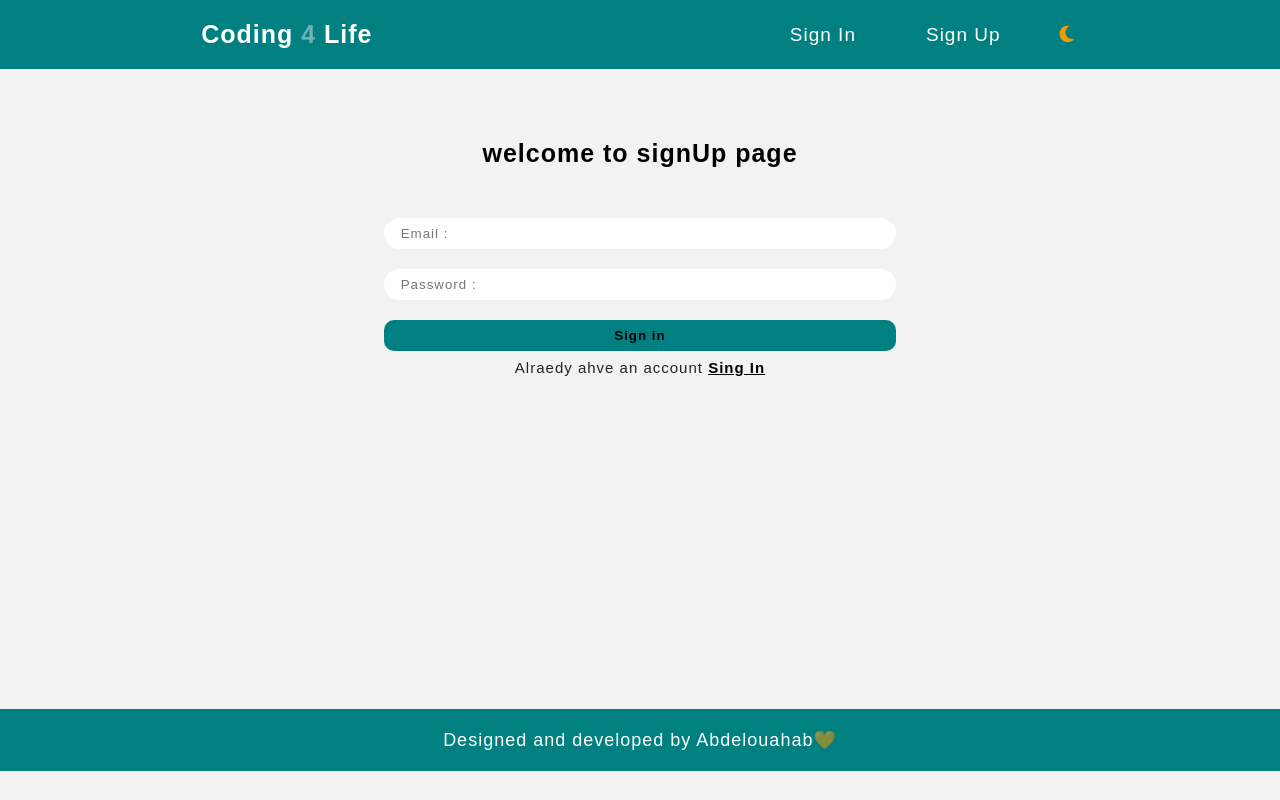
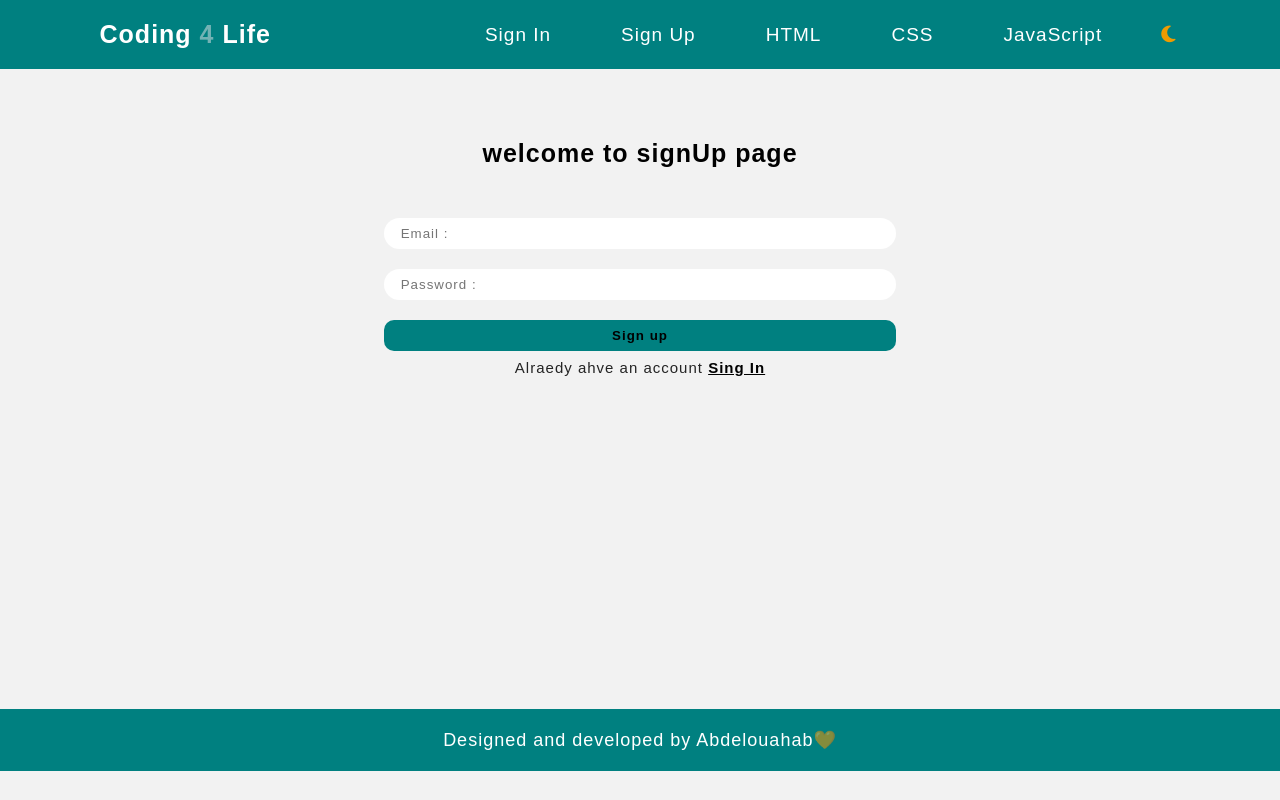
Before and after one commit to Afanasususer/reactapp, a React (Create React App) app: page /SignUp in a window 1280 px wide. Built offline with nearby package versions, Linux system fonts and the light colour scheme; no server answers.

Commit message:
new commit

```diff
--- a/package.json
+++ b/package.json
@@ -9,6 +9,7 @@
     "firebase": "^10.11.0",
     "react": "^18.2.0",
     "react-dom": "^18.2.0",
+    "react-firebase-hooks": "^5.1.1",
     "react-helmet-async": "^2.0.4",
     "react-router-dom": "^6.22.3",
     "react-scripts": "5.0.1",
--- a/src/component/hearder.js
+++ b/src/component/hearder.js
@@ -1,19 +1,21 @@
-import {useContext} from "react";
- import ThemeContext from "../context/Datacontext";
+import { useContext } from "react";
+import ThemeContext from "../context/Datacontext";
 
 import { NavLink, Link } from "react-router-dom";
 import "./Header.css";
 
+import { useAuthState } from "react-firebase-hooks/auth";
+import { auth } from "../firebase/config";
+import {signOut } from "firebase/auth";
+
 export default function Hearder() {
-  const {name, clss, changeName, changeTheme} = useContext(ThemeContext);
-
-
-
-
+  const [user, loading, error] = useAuthState(auth);
+  const { clss, changeTheme } = useContext(ThemeContext);
 
   return (
     // <div className= "header">
-    <div className= "header">
+    <div className="header">
+
       <header className="hide-when-mobile">
         {/* had l3onwan redo ilnk dyal lhome */}
         <Link to="/home">
@@ -23,6 +25,46 @@ export default function Hearder() {
         </Link>
 
         <ul className="flex">
+          {user &&
+            <li onClick={() => { signOut(auth).then(() => {
+              // Sign-out successful.
+            }).catch((error) => {
+              // An error happened.
+            }); }} className="main-list">
+              <NavLink className="main-link" to="/SignIn">
+                Log out
+              </NavLink>
+            </li>
+          }
+
+          {!user && (
+            <>
+              {/* det parent 5awi bch ma t5assarlich flexbox dyal lheader */}
+              <li
+                onClick={() => {
+                  signOut(auth)
+                    .then(() => {
+                      // Sign-out successful.
+                    })
+                    .catch((error) => {
+                      // An error happened.
+                    });
+                }}
+                className="main-list"
+              >
+                <NavLink className="main-link" to="/SignIn">
+                  Sign In
+                </NavLink>
+              </li>
+
+              <li className="main-list">
+                <NavLink className="main-link" to="/SignUp">
+                  Sign Up
+                </NavLink>
+              </li>
+            </>
+          )}
+
           <li className="main-list">
             <NavLink className="main-link" to="/html">
               HTML
@@ -79,7 +121,11 @@ export default function Hearder() {
 
           {/* Dark & light mode button  */}
           <li className="main-list">
-            <div onClick={() => { changeTheme( clss === "light" ? "dark" : "light" )  }}>
+            <div
+              onClick={() => {
+                changeTheme(clss === "light" ? "dark" : "light");
+              }}
+            >
               <i className="fa-solid fa-sun"></i>
               <i class="fa-solid fa-moon"></i>
             </div>
--- a/src/pages/M_home.jsx
+++ b/src/pages/M_home.jsx
@@ -1,53 +1,59 @@
-import { useContext } from "react";
-import ThemeContext from "../context/Datacontext";
+// import { useContext } from "react";
+// import ThemeContext from "../context/Datacontext";
 
-import { NavLink, Link } from "react-router-dom";
-import "../component/Header.css";
-import Footer from "../component/footer";
+// import { NavLink, Link } from "react-router-dom";
+// import "../component/Header.css";
+// import Footer from "../component/footer";
 
-export default function M_home() {
-  const { clss, changeTheme } = useContext(ThemeContext);
+// export default function M_home() {
+//   const { clss, changeTheme } = useContext(ThemeContext);
 
-  return (
-    <div className="header">
-      <header className="hide-when-mobile">
-        <Link to="/">
-          <h1>
-            Coding <span className="numb">4</span> Life
-          </h1>
-        </Link>
+//   return (
+//     <div className="header">
+//       <header className="hide-when-mobile">
+//         <Link to="/">
+//           <h1>
+//             Coding <span className="numb">4</span> Life
+//           </h1>
+//         </Link>
 
-        <ul className="flex">
-          <li className="main-list">
-            <NavLink className="main-link" to="/SignIn">
-              Sign In
-            </NavLink>
-          </li>
+//         <ul className="flex">
+//           <li className="main-list">
+//             <NavLink className="main-link" to="/SignIn">
+//               Sign In
+//             </NavLink>
+//           </li>
 
-          <li className="main-list">
-            <NavLink className="main-link" to="/SignUp">
-              Sign Up
-            </NavLink>
-          </li>
+//           <li className="main-list">
+//             <NavLink className="main-link" to="/SignUp">
+//               Sign Up
+//             </NavLink>
+//           </li>
 
-          {/* Dark & light mode button  */}
-          <li className="main-list">
-            <div
-              onClick={() => {
-                changeTheme(clss === "light" ? "dark" : "light");
-              }}
-            >
-              <i className="fa-solid fa-sun"></i>
-              <i class="fa-solid fa-moon"></i>
-            </div>
-          </li>
-          {/* end of dark and light mode codes */}
-        </ul>
-      </header>
-      <main className="Mmain"><p>this is the home page outside app</p></main>
-      <Footer devName="Abdelouahab"/>
-    </div>
-  );
-}
+//           {/* Dark & light mode button  */}
+//           <li className="main-list">
+//             <div
+//               onClick={() => {
+//                 changeTheme(clss === "light" ? "dark" : "light");
+//               }}
+//             >
+//               <i className="fa-solid fa-sun"></i>
+//               <i class="fa-solid fa-moon"></i>
+//             </div>
+//           </li>
+//           {/* end of dark and light mode codes */}
+//         </ul>
+//       </header>
+//       <main className="Mmain"><p>this is the home page outside app</p></main>
+//       <Footer devName="Abdelouahab"/>
+//     </div>
+//   );
+// }
+
+
+
+
+
+
 
 // 3la m afhamt houa anah fch kandir send data l local storage hna f onclick kisendiha qbel ma ybedlha, soit dert send f start or end
--- a/src/pages/SignIn.jsx
+++ b/src/pages/SignIn.jsx
@@ -2,6 +2,7 @@ import { useContext } from "react";
 import ThemeContext from "../context/Datacontext";
 
 import Footer from "../component/footer";
+import Header from "../component/hearder";
 import { NavLink, Link } from "react-router-dom";
 
 import "../component/Header.css";
@@ -11,40 +12,7 @@ export default function M_home() {
 
   return (
     <div className="header">
-      <header className="hide-when-mobile">
-        <Link to="/">
-          <h1>
-            Coding <span className="numb">4</span> Life
-          </h1>
-        </Link>
-
-        <ul className="flex">
-          <li className="main-list">
-            <NavLink className="main-link" to="/SignIn">
-              Sign In
-            </NavLink>
-          </li>
-
-          <li className="main-list">
-            <NavLink className="main-link" to="/SignUp">
-              Sign Up
-            </NavLink>
-          </li>
-
-          {/* Dark & light mode button  */}
-          <li className="main-list">
-            <div
-              onClick={() => {
-                changeTheme(clss === "light" ? "dark" : "light");
-              }}
-            >
-              <i className="fa-solid fa-sun"></i>
-              <i class="fa-solid fa-moon"></i>
-            </div>
-          </li>
-          {/* end of dark and light mode codes */}
-        </ul>
-      </header>
+      <Header/>
 
       <main className="Mmain">
         <p>welcome to signIn page</p>
--- a/src/pages/SignUp.jsx
+++ b/src/pages/SignUp.jsx
@@ -2,6 +2,8 @@ import { useContext } from "react";
 import { useState } from "react";
 import ThemeContext from "../context/Datacontext";
 import Footer from "../component/footer";
+import Header from "../component/hearder";
+
 
 import { NavLink, Link } from "react-router-dom";
 import "../component/Header.css";
@@ -16,40 +18,10 @@ export default function M_home() {
 
   return (
     <div className="header">
-      <header className="hide-when-mobile">
-        <Link to="/">
-          <h1>
-            Coding <span className="numb">4</span> Life
-          </h1>
-        </Link>
 
-        <ul className="flex">
-          <li className="main-list">
-            <NavLink className="main-link" to="/SignIn">
-              Sign In
-            </NavLink>
-          </li>
 
-          <li className="main-list">
-            <NavLink className="main-link" to="/SignUp">
-              Sign Up
-            </NavLink>
-          </li>
 
-          {/* Dark & light mode button  */}
-          <li className="main-list">
-            <div
-              onClick={() => {
-                changeTheme(clss === "light" ? "dark" : "light");
-              }}
-            >
-              <i className="fa-solid fa-sun"></i>
-              <i class="fa-solid fa-moon"></i>
-            </div>
-          </li>
-          {/* end of dark and light mode codes */}
-        </ul>
-      </header>
+    <Header/>
 
       <main className="Mmain">
         <p>welcome to signUp page</p>
@@ -74,7 +46,7 @@ export default function M_home() {
                 });
             }}
           >
-            Sign in
+            Sign up
           </button>
           <p className="Tosignup">
             Alraedy ahve an account <Link to="/SignIn">Sing In</Link>{" "}
```
Also changed, not shown: 1 other file (tests, documents, lock files or other folders).
